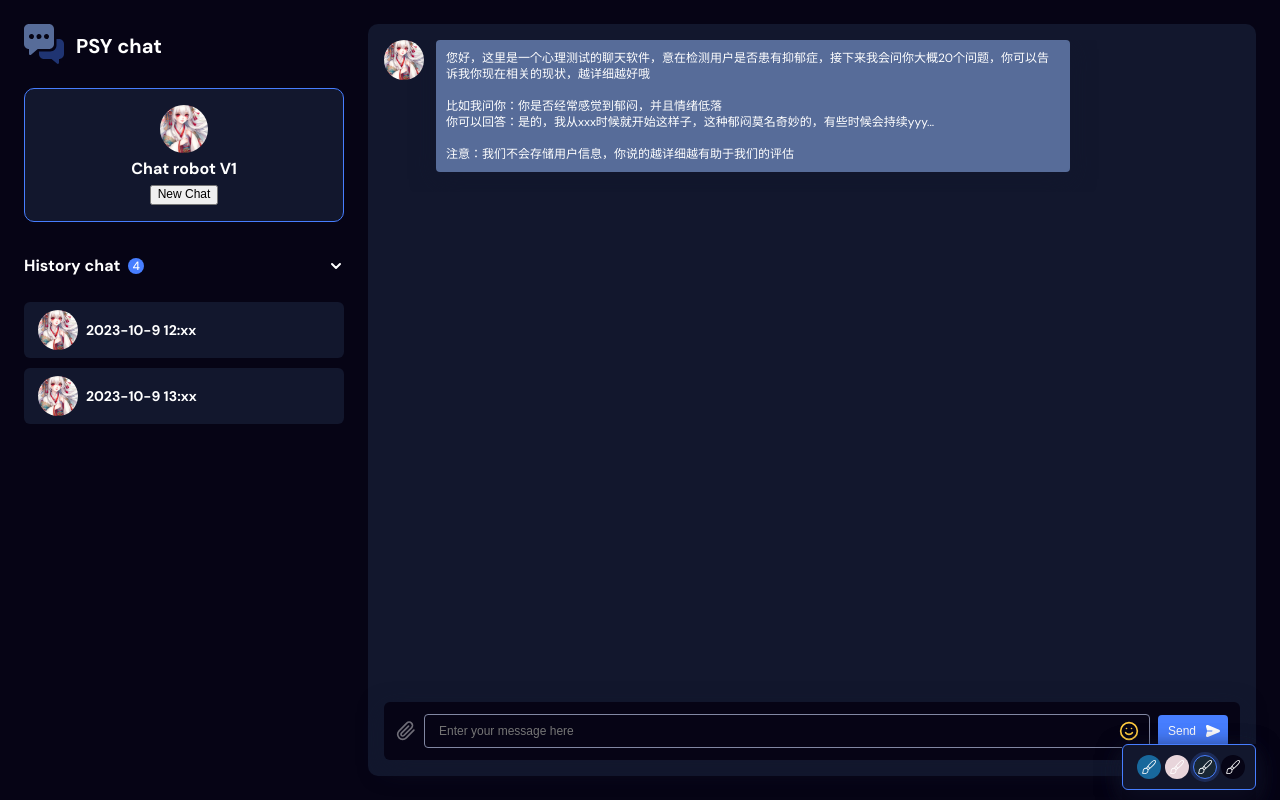
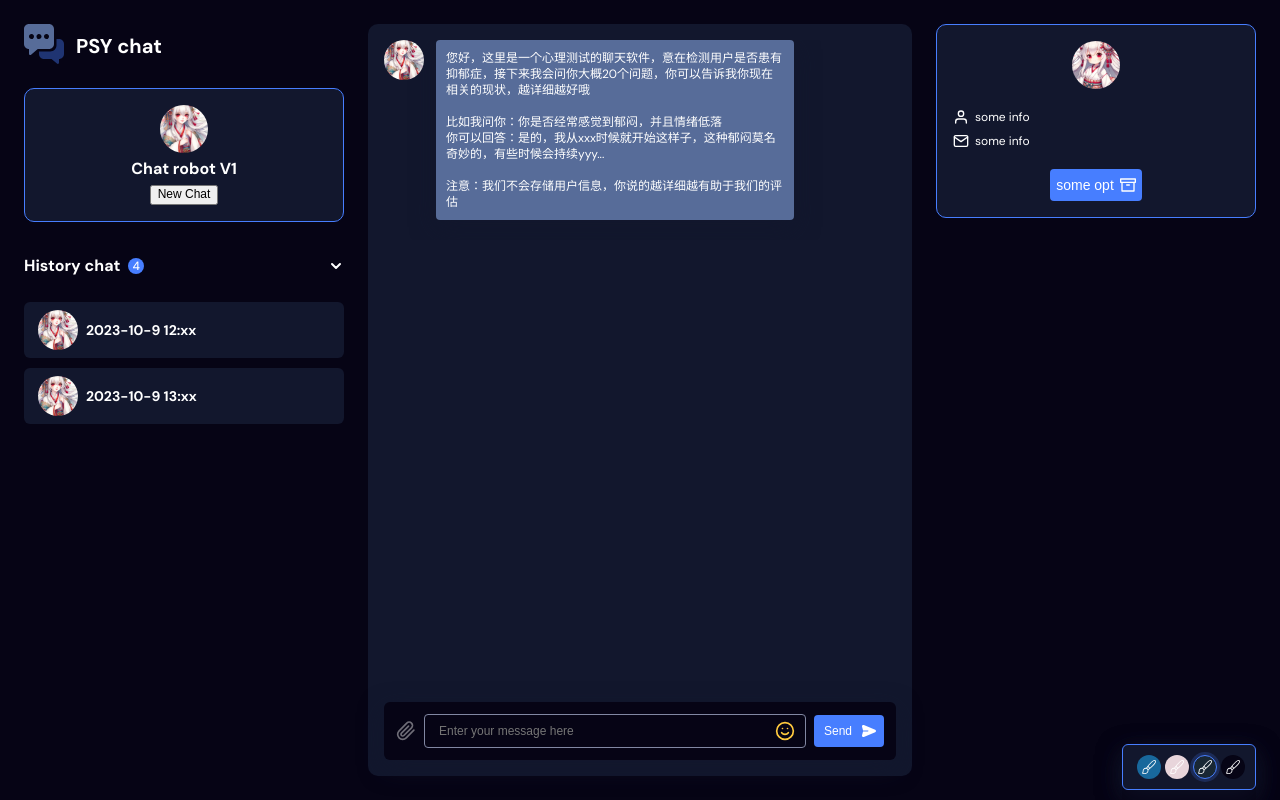
Before and after one commit to xuzel/SoulBridge_Chat, a Django app: template llm_chat_v1/templates/index.html in a window 1280 px wide. Run offline with Django 5.2, Linux system fonts and the light colour scheme; the template is opened without the code that fills it, so the values that code supplies are empty.

```diff
--- a/llm_chat_v1/templates/index.html
+++ b/llm_chat_v1/templates/index.html
@@ -116,7 +116,110 @@
 
 
 {# 左边框 #}
+<div class="app-right">
+    <div class="app-profile-box">
+      <img src="{% static 'img/custom.png' %}" alt="profile">
+      <p class="app-profile-box-title name"><svg xmlns="http://www.w3.org/2000/svg" width="24" height="24" viewBox="0 0 24 24" fill="none" stroke="currentColor" stroke-width="2" stroke-linecap="round" stroke-linejoin="round" class="feather feather-user"><path d="M20 21v-2a4 4 0 0 0-4-4H8a4 4 0 0 0-4 4v2"/><circle cx="12" cy="7" r="4"/></svg>some info</p>
+      <p class="app-profile-box-title mail"><svg xmlns="http://www.w3.org/2000/svg" width="24" height="24" viewBox="0 0 24 24" fill="none" stroke="currentColor" stroke-width="2" stroke-linecap="round" stroke-linejoin="round" class="feather feather-mail"><path d="M4 4h16c1.1 0 2 .9 2 2v12c0 1.1-.9 2-2 2H4c-1.1 0-2-.9-2-2V6c0-1.1.9-2 2-2z"/><polyline points="22,6 12,13 2,6"/></svg>some info</p>
+      <button class="archive-btn">some opt<svg xmlns="http://www.w3.org/2000/svg" width="16" height="16" fill="none" stroke="currentColor" stroke-linecap="round" stroke-linejoin="round" stroke-width="2" class="feather feather-archive" viewBox="0 0 24 24">
+  <defs/>
+  <path d="M21 8v13H3V8M1 3h22v5H1zM10 12h4"/>
+</svg></button>
+    </div>
 
+{#    <div class="app-activity-box">#}
+{#      <div class="activity-info-boxes">#}
+{#        <div class="activity-info-box time">#}
+{#          <div class="info-icon-wrapper">#}
+{#            <svg xmlns="http://www.w3.org/2000/svg" width="24" height="24" fill="none" stroke="currentColor" stroke-linecap="round" stroke-linejoin="round" stroke-width="2" class="feather feather-clock" viewBox="0 0 24 24">#}
+{#              <defs/>#}
+{#              <circle cx="12" cy="12" r="10"/>#}
+{#              <path d="M12 6v6l4 2"/>#}
+{#            </svg>#}
+{#          </div>#}
+{#          <div class="info-text-wrapper">#}
+{#            <span class="info-text-upper">13h</span>#}
+{#            <span class="info-text-bottom">Time</span>#}
+{#          </div>#}
+{#        </div>#}
+{#        <div class="activity-info-box atendee">#}
+{#          <div class="info-icon-wrapper">#}
+{#            <svg xmlns="http://www.w3.org/2000/svg" width="24" height="24" fill="none" stroke="currentColor" stroke-linecap="round" stroke-linejoin="round" stroke-width="2" class="feather feather-users" viewBox="0 0 24 24">#}
+{#              <defs/>#}
+{#              <path d="M17 21v-2a4 4 0 00-4-4H5a4 4 0 00-4 4v2"/>#}
+{#              <circle cx="9" cy="7" r="4"/>#}
+{#              <path d="M23 21v-2a4 4 0 00-3-3.87M16 3.13a4 4 0 010 7.75"/>#}
+{#            </svg>#}
+{#          </div>#}
+{#          <div class="info-text-wrapper">#}
+{#            <span class="info-text-upper">32</span>#}
+{#            <span class="info-text-bottom">Atendeed</span>#}
+{#          </div>#}
+{#        </div>#}
+{#        <div class="activity-info-box meeting">#}
+{#          <div class="info-icon-wrapper">#}
+{#            <svg xmlns="http://www.w3.org/2000/svg" width="24" height="24" fill="none" stroke="currentColor" stroke-linecap="round" stroke-linejoin="round" stroke-width="2" class="feather feather-calendar" viewBox="0 0 24 24">#}
+{#              <defs/>#}
+{#              <rect width="18" height="18" x="3" y="4" rx="2" ry="2"/>#}
+{#              <path d="M16 2v4M8 2v4M3 10h18"/>#}
+{#            </svg>#}
+{#          </div>#}
+{#          <div class="info-text-wrapper">#}
+{#            <span class="info-text-upper">122</span>#}
+{#            <span class="info-text-bottom">Meetings</span>#}
+{#          </div>#}
+{#        </div>#}
+{#        <div class="activity-info-box reject">#}
+{#          <div class="info-icon-wrapper">#}
+{#            <svg xmlns="http://www.w3.org/2000/svg" width="24" height="24" fill="none" stroke="currentColor" stroke-linecap="round" stroke-linejoin="round" stroke-width="2" class="feather feather-x-square" viewBox="0 0 24 24">#}
+{#              <defs/>#}
+{#              <rect width="18" height="18" x="3" y="3" rx="2" ry="2"/>#}
+{#              <path d="M9 9l6 6M15 9l-6 6"/>#}
+{#            </svg>#}
+{#          </div>#}
+{#          <div class="info-text-wrapper">#}
+{#            <span class="info-text-upper">12</span>#}
+{#            <span class="info-text-bottom">Rejected</span>#}
+{#          </div>#}
+{#        </div>#}
+{#      </div>#}
+{#      <div class="activity-info-header">#}
+{#        <span class=#}
+{#"info-header-bold">Current Week</span>#}
+{#         <span class=#}
+{#"info-header-light">Activity</span>#}
+{#      </div>#}
+{#      <div class="activity-days-wrapper">#}
+{#        <div class="day">#}
+{#          <div class="chart"></div>#}
+{#          <span>MON</span>#}
+{#        </div>#}
+{#        <div class="day">#}
+{#          <div class="chart"></div>#}
+{#          <span>TUE</span>#}
+{#        </div>#}
+{#        <div class="day current">#}
+{#          <div class="chart"></div>#}
+{#          <span>WED</span>#}
+{#        </div>#}
+{#        <div class="day">#}
+{#          <div class="chart"></div>#}
+{#          <span>THU</span>#}
+{#        </div>#}
+{#        <div class="day">#}
+{#          <div class="chart"></div>#}
+{#          <span>FRI</span>#}
+{#        </div>#}
+{#        <div class="day">#}
+{#          <div class="chart"></div>#}
+{#          <span>SAT</span>#}
+{#        </div>#}
+{#        <div class="day">#}
+{#          <div class="chart"></div>#}
+{#          <span>SUN</span>#}
+{#        </div>#}
+{#      </div>#}
+{#    </div>#}
 
 {# 右边框 #}
           <div class="app-right-bottom">
```
